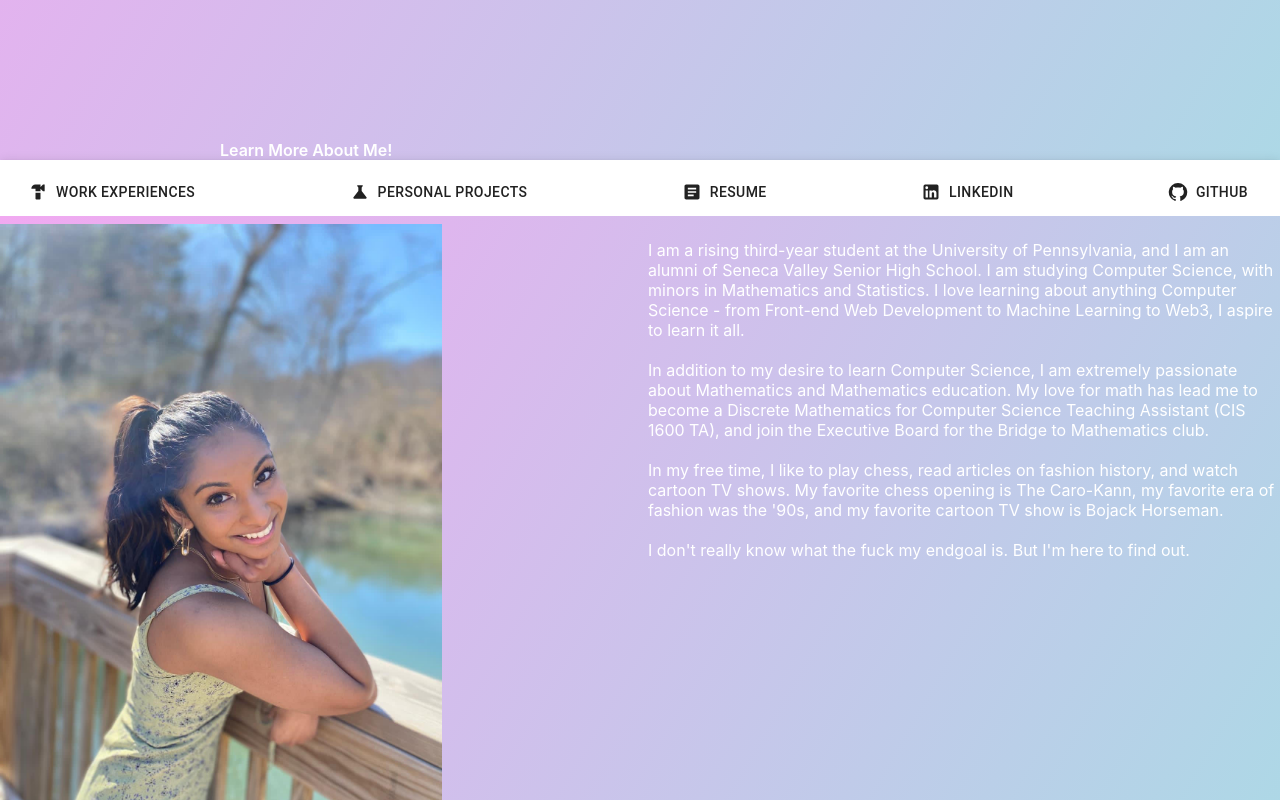
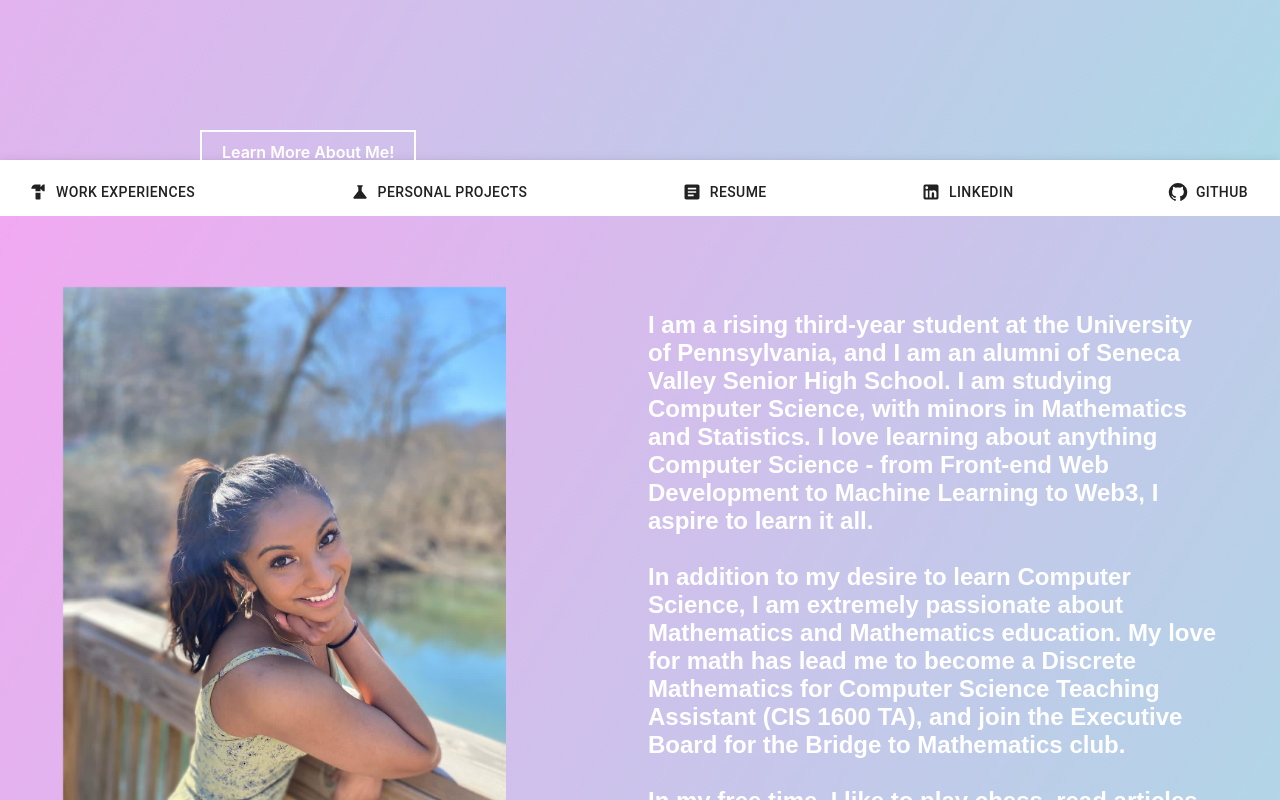
Before and after one commit to dilini-ranaweera/dilinis-personal-website, a React (Create React App) app: page / in a window 1280 px wide. Shown: the part 640-1440 px from the top of the page. Built offline with nearby package versions, Linux system fonts and the light colour scheme; a web font is replaced by a local one.

Commit message:
styling the intro component and the about me component.

```diff
--- a/src/App.css
+++ b/src/App.css
@@ -18,25 +18,34 @@
   display: inline-block;
   padding: 10px 20px;
   background-color:linear-gradient(120deg, #f1a9f1, #ADD8E6);
-  color: #fff;
-  text-decoration: none;
-  border-radius: 4px;
+  border: 2px solid white;
   font-size: 16px;
   font-weight: 600;
   margin-left: 200px;
+  color: white;
+  transition: transform 0.3s ease;
 }
 
 .btn:hover {
-  background-color: #303f9f;
+  background-color: white;
+  color: #ADD8E6;
+  transform: translateX(50px);
 }
 
 .about-me-wrapper {
   background-color: #f1a9f1;
   background-image: linear-gradient(120deg, #f1a9f1, #ADD8E6);
+  width: 100vw;
+  height: 100vh;
 }
 
 .about-me-text {
   color: #ffffff;
+  font-family: 'Lexend', sans-serif;
+  font-weight: 600;
+  font-size: 150%;
+  padding-right: 10%;
+  padding-top: 10%;
 }
 
 .box {
@@ -49,6 +58,8 @@
   position: relative;
   max-height: 100%;
   max-width: 70%;
+  padding-left: 10%;
+  padding-top: 10%;
 }
 
 .title-wrk-grid-wrapper {
@@ -61,3 +72,14 @@ WorkExperience {
 WorkExperienceGrid {
   background-color: #8b828c;
 }
+
+.website-footer {
+  background-color: #f1a9f1;
+  background-image: linear-gradient(120deg, #f1a9f1, #ADD8E6);
+  text-align: center;
+  color: white;
+}
+
+.footer-class {
+  font-size: large;
+}
--- a/src/components/AboutMe.jsx
+++ b/src/components/AboutMe.jsx
@@ -1,42 +1,47 @@
-import React from 'react';
-import { Grid} from '@material-ui/core';
+import React from "react";
+import { Grid } from "@material-ui/core";
+import Fade from "react-reveal/Fade";
 
 function AboutMe() {
-
   return (
     <div className="about-me-wrapper">
       <Grid container spacing={2}>
         <Grid item xs={6}>
-                        <img className="image-class"
-                            src="me.jpg" alt="Dilini Ranaweera text"></img>
-
-
+          <Fade left="true" duration={1000} delay={500}>
+            <img
+              className="image-class"
+              src="me.jpg"
+              alt="Dilini Ranaweera text"
+            ></img>
+          </Fade>
         </Grid>
 
           <Grid item xs={6}>
             <p className="about-me-text">
-                        I am a rising third-year student at the University of Pennsylvania,
-                         and I am an alumni of Seneca Valley Senior High School. I am studying
-                         Computer Science, with minors in Mathematics and Statistics. I love learning
-                         about anything Computer Science - from Front-end Web Development to Machine Learning
-                         to Web3, I aspire to learn it all. <br/> <br/>
-
-                         In addition to my desire to learn Computer Science, I am extremely passionate about
-                         Mathematics and Mathematics education. My love for math has lead me to become a
-                         Discrete Mathematics for Computer Science Teaching Assistant (CIS 1600 TA), and join
-                         the Executive Board for the Bridge to Mathematics club. <br /> <br/>
-
-                         In my free time, I like to play chess, read articles on fashion history, and watch
-                         cartoon TV shows. My favorite chess opening is The Caro-Kann, my favorite era of fashion was the '90s,
-                         and my favorite cartoon TV show is Bojack Horseman. <br /> <br/>
-
-                         I don't really know what the fuck my endgoal is. But I'm here to find out.
+              I am a rising third-year student at the University of
+              Pennsylvania, and I am an alumni of Seneca Valley Senior High
+              School. I am studying Computer Science, with minors in Mathematics
+              and Statistics. I love learning about anything Computer Science -
+              from Front-end Web Development to Machine Learning to Web3, I
+              aspire to learn it all. <br /> <br />
+              In addition to my desire to learn Computer Science, I am extremely
+              passionate about Mathematics and Mathematics education. My love
+              for math has lead me to become a Discrete Mathematics for Computer
+              Science Teaching Assistant (CIS 1600 TA), and join the Executive
+              Board for the Bridge to Mathematics club. <br /> <br />
+              In my free time, I like to play chess, read articles on fashion
+              history, and watch cartoon TV shows. My favorite chess opening is
+              The Caro-Kann, my favorite era of fashion was the '90s, and my
+              favorite cartoon TV show is Bojack Horseman. <br /> <br />
+              After graduating from the University of Pennsylvania, I intend to
+              work as a Software Development Engineer. My current passion in
+              Cloud Computing and I would love to work on a team that focuses on
+              developing Cloud Computing tools. <br /> <br />
             </p>
           </Grid>
       </Grid>
-
     </div>
-    )
+  );
 }
 
 export default AboutMe;
--- a/src/components/Footer.jsx
+++ b/src/components/Footer.jsx
@@ -1,12 +1,22 @@
 import React from "react";
 import { Link } from "react-scroll";
+import { IconButton } from "@material-ui/core";
+import KeyboardDoubleArrowUpIcon from "@mui/icons-material/KeyboardDoubleArrowUp";
 
 function Footer() {
   return (
     <footer className="website-footer">
+      <h3 className="footer-class">Contact Me!</h3>
+      <span className="footer-text">
+        {" "}
+        Want to get in touch? Click the button below and let's chat :){" "}
+      </span>
+      <br />
       <span className="up-top">
         <Link to="introductory-statement" smooth duration={1000}>
-          <div className="test">Hello?</div>
+          <IconButton>
+            <KeyboardDoubleArrowUpIcon />
+          </IconButton>
         </Link>
       </span>
     </footer>
--- a/src/components/Intro.jsx
+++ b/src/components/Intro.jsx
@@ -18,7 +18,7 @@ function Intro() {
 
       <Fade duration={1000} delay={1000} distance="30px">
         <Link to="navigation-bar-wrapper" smooth duration={1000}>
-          <a class="btn" href="#about">
+          <a class="btn">
             Learn More About Me!
           </a>
         </Link>
```
Lines whose indentation alone changed are shown as unchanged.
